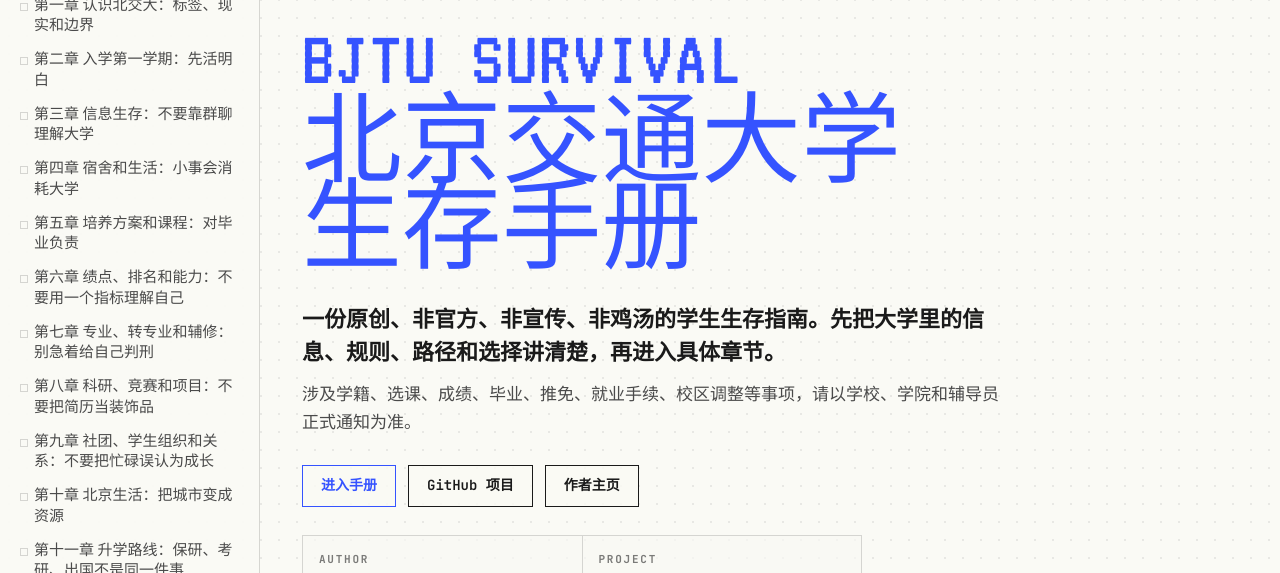
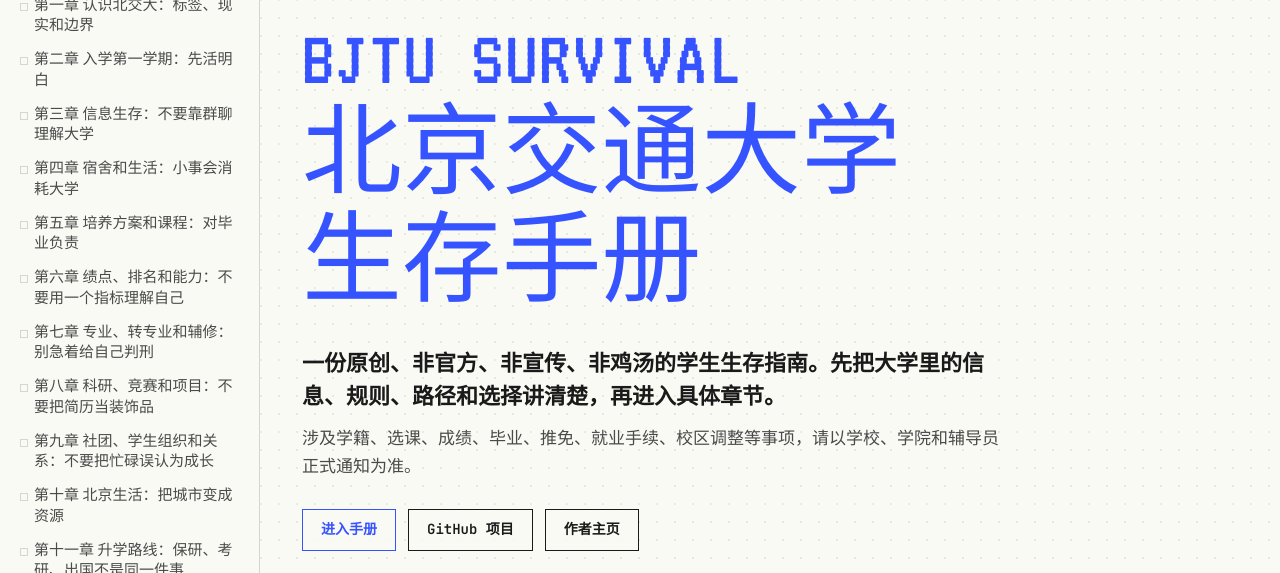
Before and after one commit to aboutguyuan/BJTU-book, a website: page index.html in a window 1280 px wide. Shown: the part 189-762 px from the top of the page. Drawn offline with Linux system fonts and the light colour scheme.

Commit message:
Increase desktop cover title spacing

```diff
--- a/style.css
+++ b/style.css
@@ -286,6 +286,7 @@ h1 {
   display: block;
   font-family: var(--font-display);
   font-size: clamp(72px, 7.8vw, 122px);
+  line-height: 1.08;
 }
 
 .cover-summary {
```
